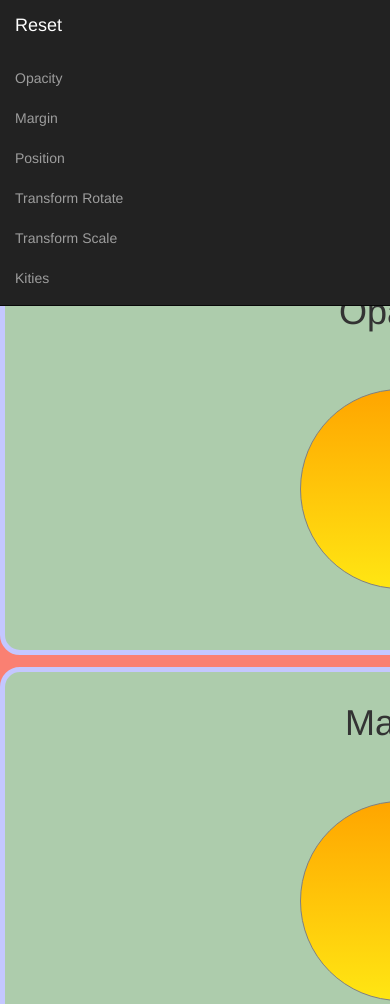
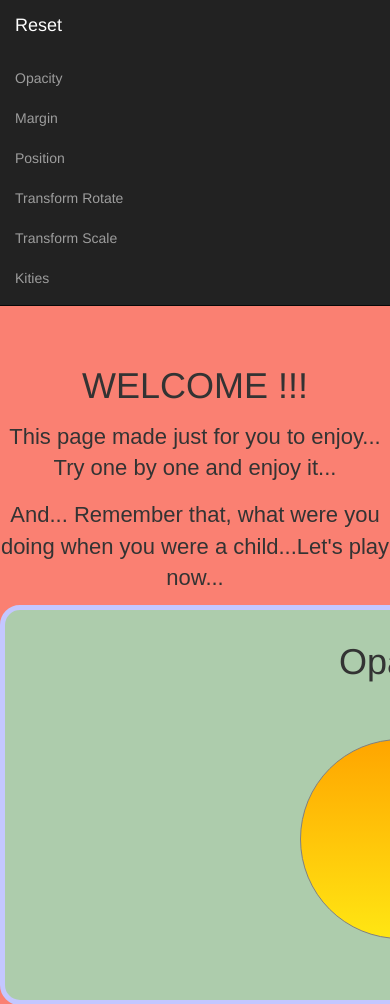
Before and after one commit to SabihaOzturk/Transitions, a PHP site: page / in a window 390 px wide; the page is wider, and only the part inside the window is pictured. Shown: the top 1004 px of that part. Run offline with PHP 8.4, Linux system fonts and the light colour scheme; some libraries are stand-ins or nearby versions.

Commit message:
Fixed the header text does collide with the navbar

```diff
--- a/css/index.css
+++ b/css/index.css
@@ -1,5 +1,12 @@
 body {
   background-color: #FA8072; }
+
+header {
+  padding-top: 30px; }
+  @media screen and (max-width: 780px) {
+    header {
+      padding-top: 350px;
+      margin: 0 auto; } }
 
 h1, p, .buttons {
   text-align: center;
--- a/index.html
+++ b/index.html
@@ -12,10 +12,11 @@
 
 </head>
 <body>
-
+<header>
 <h1> WELCOME !!!</h1>
 <p>This page made just for you to enjoy... Try one by one and enjoy it... </p>
 <p>And... Remember that, what were you doing when you were a child...Let's play now...</p>
+</header>
 
 <nav class="navbar navbar-inverse navbar-fixed-top">
   <div class="container-fluid">
--- a/stylesheets/index.scss
+++ b/stylesheets/index.scss
@@ -3,6 +3,14 @@
 
 body{
   background-color: #FA8072;
+}
+header{
+  padding-top: 30px;
+
+  @media screen and (max-width: 780px) {
+     padding-top: 350px;
+      margin: 0 auto;
+    }
 }
 
 h1{
@@ -11,7 +19,6 @@ h1{
 }
 p {
  @extend h1;
-
  font-size: $fos;
  font-family: $fof;
 }
```
Also changed, not shown: 1 other file.
